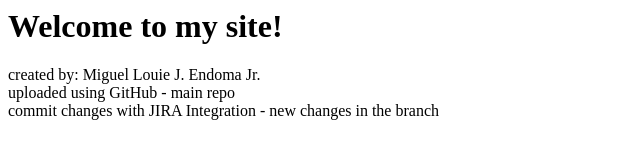
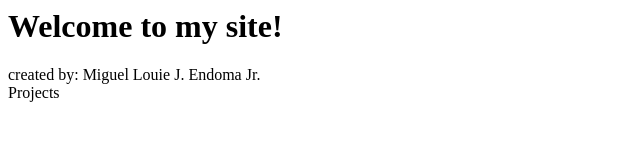
Before and after one commit to mendoma27/MLE-Repo, a plain HTML site: page index.html in a window 1280 px wide. Shown: the whole page, without its empty margins (0-640 px from the left). Drawn offline with Linux system fonts and the light colour scheme.

Commit message:
projects

```diff
--- a/index.html
+++ b/index.html
@@ -4,8 +4,7 @@
     <body>
         <h1>Welcome to my site!</h1>
         created by: Miguel Louie J. Endoma Jr.<br>
-        uploaded using GitHub - main repo <br>
-        commit changes with JIRA Integration - new changes in the branch
+        <Projects>Projects</Projects>
     </body>
 
 </html>
```
